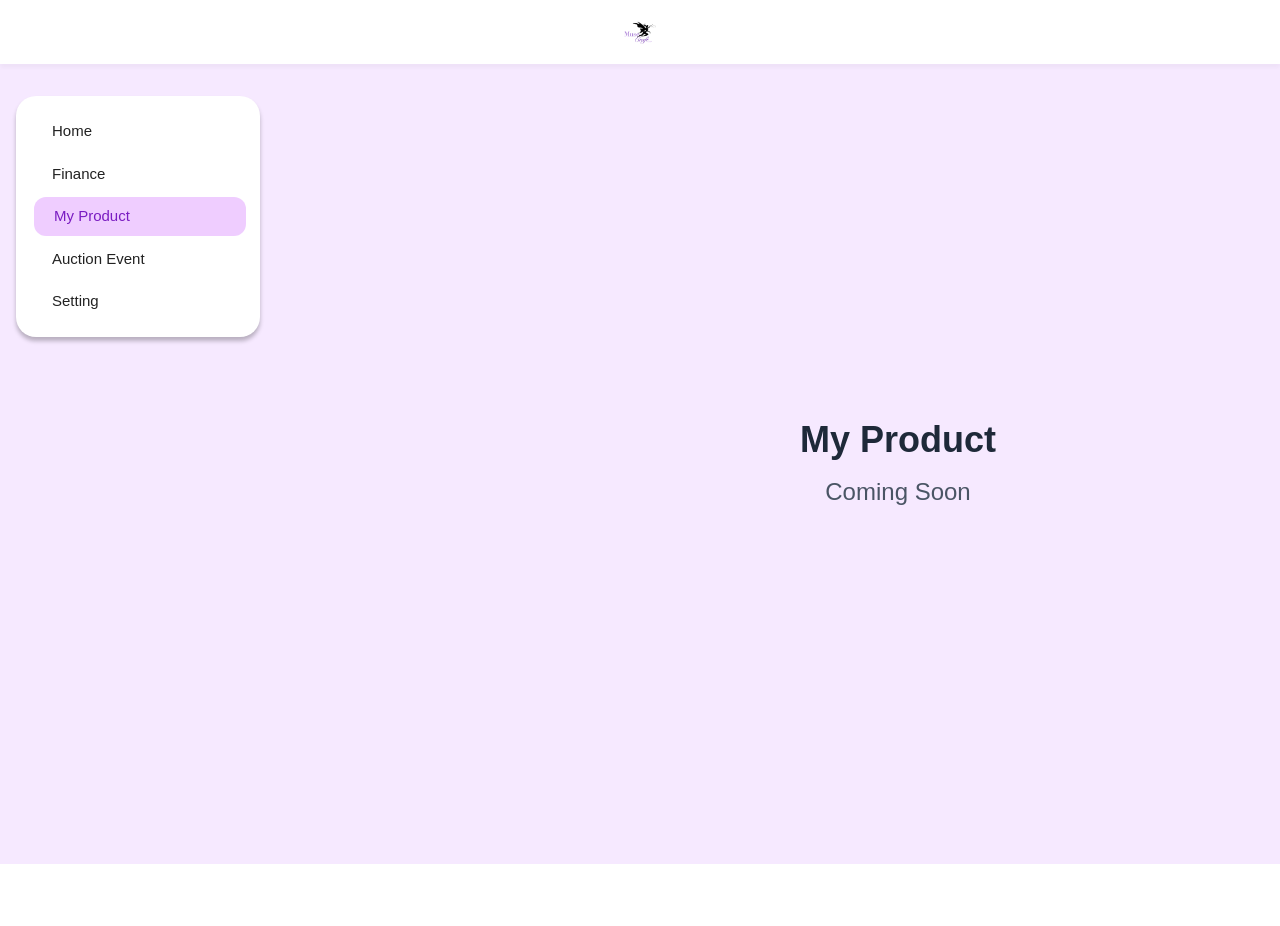
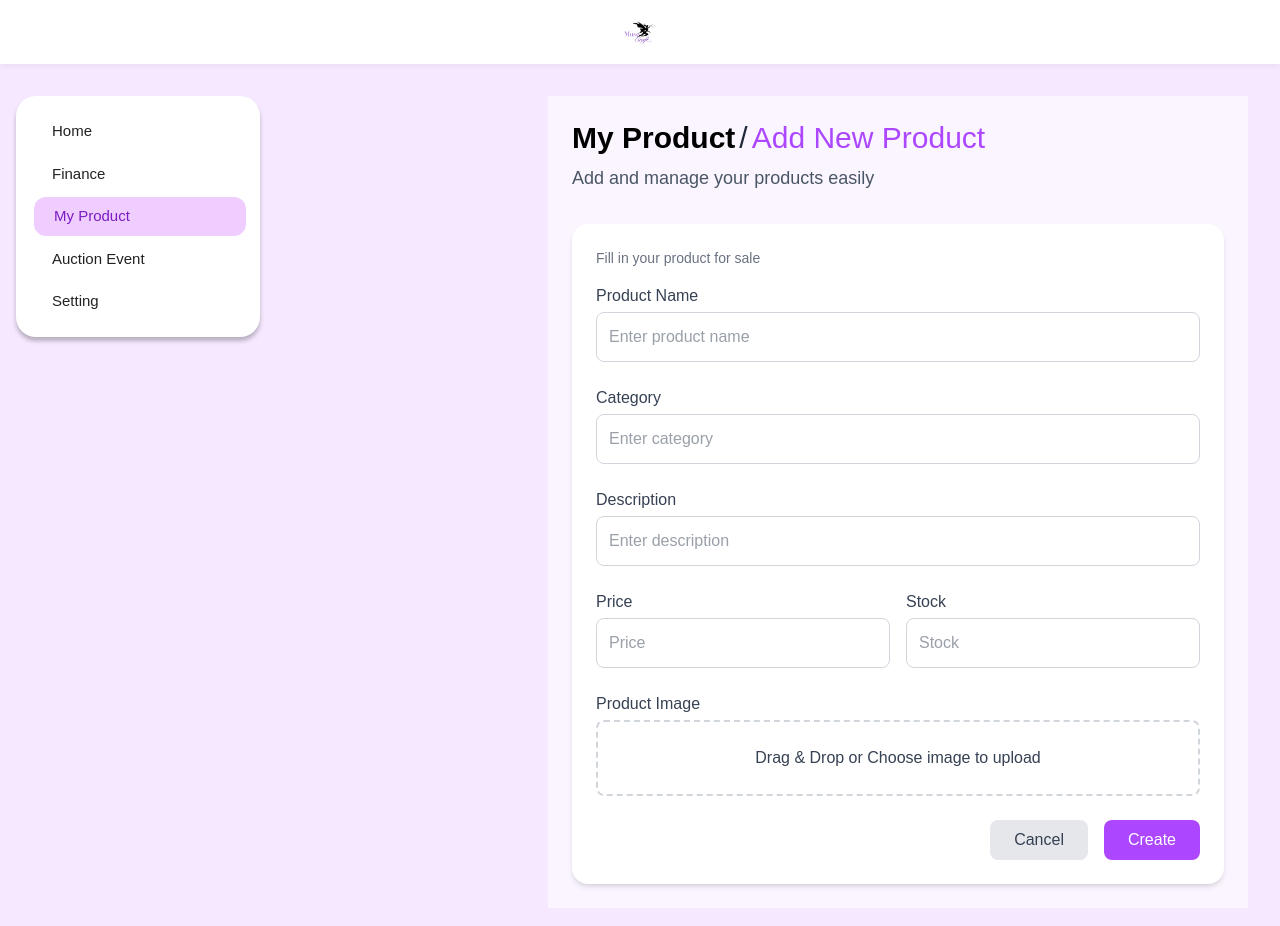
Before and after one commit to kamonporrn/muse-craft, a Next.js app in the folder frontend/: page /artist-writer/my-product in a window 1280 px wide. Shown: the top 926 px of the page. Before the commit the page ends 864 px from the top, so only its background shows below. Built offline with nearby package versions, Linux system fonts and the light colour scheme.

Commit message:
finance- same as figma My product- "add new product" page for user click to add on My Product (Live) page and Show error message only for fields that have not been filled in.

```diff
--- a/frontend/app/artist-writer/finance/page.tsx
+++ b/frontend/app/artist-writer/finance/page.tsx
@@ -1,10 +1,63 @@
+// ตัวอย่าง mock data ด้านบน component
+const data = [
+  { name: "Product A", value: 5000, color: "#6366F1" },
+  { name: "Product B", value: 3000, color: "#EC4899" },
+  { name: "Product C", value: 2000, color: "#10B981" },
+];
+
+// รวมยอดทั้งหมด
+const totalRevenue = data.reduce((sum, item) => sum + item.value, 0);
+const total = totalRevenue;
+
 export default function FinancePage() {
-    return (
-      <div className="p-6 min-h-full flex items-center justify-center">
-        <div className="text-center">
-          <h1 className="text-4xl font-bold text-gray-800 mb-4">Finance</h1>
-          <p className="text-2xl text-gray-600">Coming Soon</p>
+  return (
+    <div className="p-6 flex flex-col gap-4 w-full">
+      {/* Total Revenue Card */}
+      <div className="bg-white shadow-md rounded-2xl p-6 w-full">
+        <h2 className="text-lg font-semibold mb-2 text-black">Total revenue for January</h2>
+        <p className="text-4xl font-bold text-black">{totalRevenue.toLocaleString()} Baht</p>
+      </div>
+
+      {/* Chart Card */}
+      <div className="bg-white shadow-md rounded-2xl p-6 w-full">
+        <h2 className="text-lg font-semibold mb-4 text-black">Income proportion</h2>
+        <div className="flex items-center justify-center">
+          <svg width="300" height="300" viewBox="0 0 42 42" className="donut">
+            {(() => {
+              let cumulative = 0;
+              return data.map((item, index) => {
+                const radius = 15.9155;
+                const valuePercent = (item.value / total) * 100;
+                const offset = 100 - cumulative;
+                cumulative += valuePercent;
+                return (
+                  <circle
+                    key={index}
+                    r={radius}
+                    cx="21"
+                    cy="21"
+                    fill="transparent"
+                    stroke={item.color}
+                    strokeWidth={6}
+                    strokeDasharray={`${valuePercent} ${100 - valuePercent}`}
+                    strokeDashoffset={offset}
+                  />
+                );
+              });
+            })()}
+          </svg>
+        </div>
+        <div className="mt-4 space-y-2 text-sm text-black">
+          {data.map((item, i) => (
+            <div key={i} className="flex items-center gap-2">
+              <span className="w-3 h-3 rounded-full" style={{ backgroundColor: item.color }}></span>
+              <span>
+                <strong>{item.name}</strong>: {item.value.toLocaleString()} Baht ({((item.value / total) * 100).toFixed(0)}%)
+              </span>
+            </div>
+          ))}
         </div>
       </div>
-    );
-  }
+    </div>
+  );
+}
--- a/frontend/app/artist-writer/my-product/page.tsx
+++ b/frontend/app/artist-writer/my-product/page.tsx
@@ -1,10 +1,204 @@
-export default function MyProductPage() {
-    return (
-      <div className="p-6 min-h-full flex items-center justify-center">
-        <div className="text-center">
-          <h1 className="text-4xl font-bold text-gray-800 mb-4">My Product</h1>
-          <p className="text-2xl text-gray-600">Coming Soon</p>
-        </div>
+"use client";
+
+import React, { useState } from "react";
+
+const MyProductPage: React.FC = () => {
+  const [productName, setProductName] = useState("");
+  const [category, setCategory] = useState("");
+  const [description, setDescription] = useState("");
+  const [price, setPrice] = useState("");
+  const [stock, setStock] = useState("");
+  const [image, setImage] = useState<File | null>(null);
+
+  // state สำหรับเก็บ error ของแต่ละ field
+  const [errors, setErrors] = useState({
+    productName: "",
+    category: "",
+    description: "",
+    price: "",
+    stock: "",
+    image: "",
+  });
+
+  const handleImageChange = (e: React.ChangeEvent<HTMLInputElement>) => {
+    if (e.target.files && e.target.files[0]) {
+      setImage(e.target.files[0]);
+      setErrors((prev) => ({ ...prev, image: "" })); // ลบ error
+    }
+  };
+
+  const handleSubmit = (e: React.FormEvent) => {
+    e.preventDefault();
+
+    // ตรวจสอบแต่ละ field
+    const newErrors = {
+      productName: productName ? "" : "Please enter product name",
+      category: category ? "" : "Please enter category",
+      description: description ? "" : "Please enter description",
+      price: price ? "" : "Please enter price",
+      stock: stock ? "" : "Please enter stock",
+      image: image ? "" : "Please upload a product image",
+    };
+    setErrors(newErrors);
+
+    // ถ้ามี error ใด ๆ ไม่ส่งข้อมูล
+    const hasError = Object.values(newErrors).some((err) => err !== "");
+    if (hasError) return;
+
+    const productData = { productName, category, description, price, stock, image };
+    console.log("Creating product:", productData);
+
+    // Reset form
+    setProductName("");
+    setCategory("");
+    setDescription("");
+    setPrice("");
+    setStock("");
+    setImage(null);
+    setErrors({
+      productName: "",
+      category: "",
+      description: "",
+      price: "",
+      stock: "",
+      image: "",
+    });
+  };
+
+  // helper สำหรับ class border
+  const inputClass = (error: string) =>
+    `border rounded-lg p-3 text-gray-700 ${error ? "border-red-500" : "border-gray-300"}`;
+
+  return (
+    <div className="p-6 bg-purple-50 min-h-screen">
+      {/* Header */}
+      <div className="max-w-3xl mx-auto mb-8">
+        <h1 className="text-3xl mb-2 flex items-center gap-1">
+          <span className="font-bold text-black">My Product</span>
+          <span className="text-gray-800">/</span>
+          <span className="font-medium text-purple-500">Add New Product</span>
+        </h1>
+        <p className="text-gray-600 text-lg">Add and manage your products easily</p>
       </div>
-    );
-  }
+
+      {/* Add Product Form */}
+      <div className="bg-white shadow-md rounded-2xl p-6 max-w-3xl mx-auto">
+        <p className="text-sm text-gray-500 mb-4">Fill in your product for sale</p>
+
+        <form onSubmit={handleSubmit} className="flex flex-col gap-6">
+          {/* Product Name */}
+          <div className="flex flex-col">
+            <label className="text-gray-700 font-medium mb-1">Product Name</label>
+            <input
+              type="text"
+              placeholder="Enter product name"
+              value={productName}
+              onChange={(e) => setProductName(e.target.value)}
+              className={inputClass(errors.productName)}
+            />
+            {errors.productName && <p className="text-red-500 text-sm mt-1">{errors.productName}</p>}
+          </div>
+
+          {/* Category */}
+          <div className="flex flex-col">
+            <label className="text-gray-700 font-medium mb-1">Category</label>
+            <input
+              type="text"
+              placeholder="Enter category"
+              value={category}
+              onChange={(e) => setCategory(e.target.value)}
+              className={inputClass(errors.category)}
+            />
+            {errors.category && <p className="text-red-500 text-sm mt-1">{errors.category}</p>}
+          </div>
+
+          {/* Description */}
+          <div className="flex flex-col">
+            <label className="text-gray-700 font-medium mb-1">Description</label>
+            <input
+              type="text"
+              placeholder="Enter description"
+              value={description}
+              onChange={(e) => setDescription(e.target.value)}
+              className={inputClass(errors.description)}
+            />
+            {errors.description && <p className="text-red-500 text-sm mt-1">{errors.description}</p>}
+          </div>
+
+          {/* Price & Stock */}
+          <div className="flex gap-4">
+            <div className="flex flex-col flex-1">
+              <label className="text-gray-700 font-medium mb-1">Price</label>
+              <input
+                type="text"
+                placeholder="Price"
+                value={price}
+                onChange={(e) => {
+                  const value = e.target.value;
+                  if (/^\d*$/.test(value)) setPrice(value);
+                }}
+                className={inputClass(errors.price)}
+              />
+              {errors.price && <p className="text-red-500 text-sm mt-1">{errors.price}</p>}
+            </div>
+            <div className="flex flex-col flex-1">
+              <label className="text-gray-700 font-medium mb-1">Stock</label>
+              <input
+                type="text"
+                placeholder="Stock"
+                value={stock}
+                onChange={(e) => {
+                  const value = e.target.value;
+                  if (/^\d*$/.test(value)) setStock(value);
+                }}
+                className={inputClass(errors.stock)}
+              />
+              {errors.stock && <p className="text-red-500 text-sm mt-1">{errors.stock}</p>}
+            </div>
+          </div>
+
+          {/* Product Image */}
+          <div className="flex flex-col">
+            <label className="text-gray-700 font-medium mb-1">Product Image</label>
+            <label className={`flex flex-col items-center justify-center border-2 rounded-lg p-6 cursor-pointer text-gray-700 ${errors.image ? "border-red-500" : "border-dashed border-gray-300"}`}>
+              {image ? image.name : "Drag & Drop or Choose image to upload"}
+              <input type="file" className="hidden" onChange={handleImageChange} />
+            </label>
+            {errors.image && <p className="text-red-500 text-sm mt-1">{errors.image}</p>}
+          </div>
+
+          {/* Buttons */}
+          <div className="flex justify-end gap-4">
+            <button
+              type="button"
+              className="bg-gray-200 text-gray-700 px-6 py-2 rounded-lg"
+              onClick={() => {
+                setProductName("");
+                setCategory("");
+                setDescription("");
+                setPrice("");
+                setStock("");
+                setImage(null);
+                setErrors({
+                  productName: "",
+                  category: "",
+                  description: "",
+                  price: "",
+                  stock: "",
+                  image: "",
+                });
+              }}
+            >
+              Cancel
+            </button>
+            <button type="submit" className="bg-purple-500 text-white px-6 py-2 rounded-lg">
+              Create
+            </button>
+          </div>
+        </form>
+      </div>
+    </div>
+  );
+};
+
+export default MyProductPage;
```
